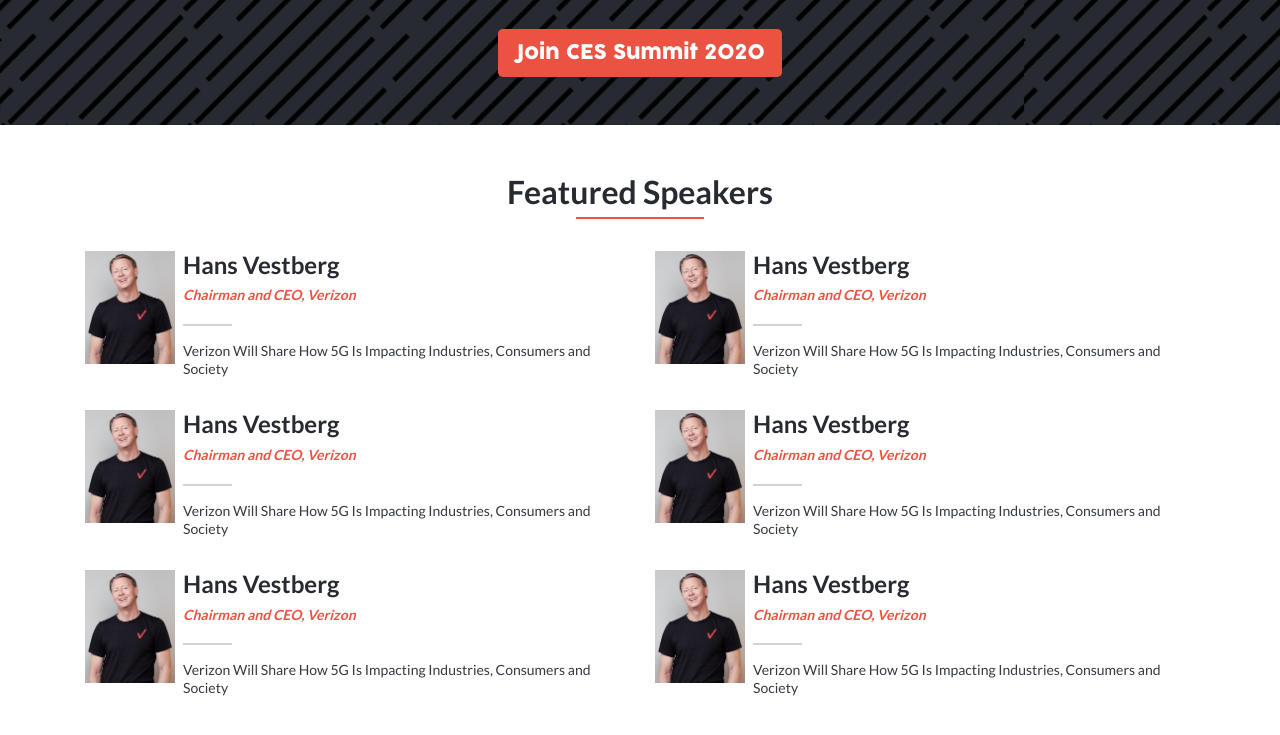
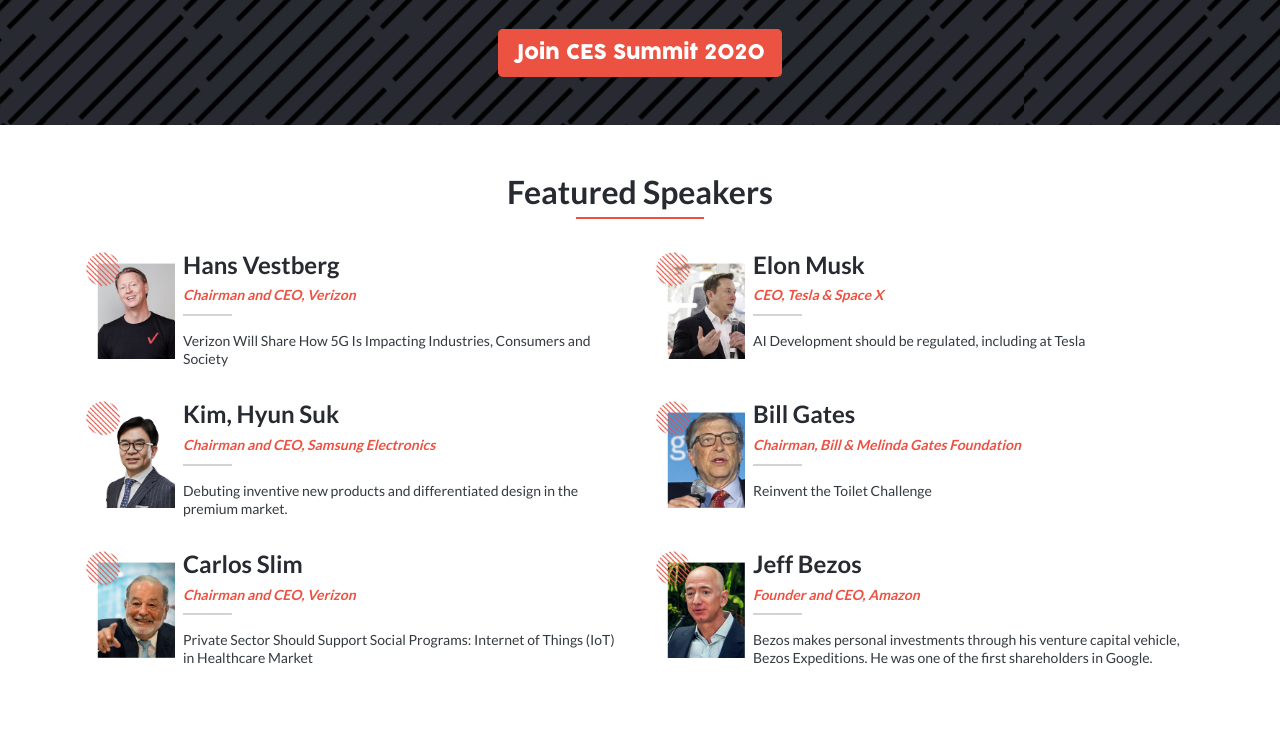
Before and after one commit to edxco/conference-website, a plain HTML site: page index.html in a window 1280 px wide. Shown: the part 1226-1961 px from the top of the page. Drawn offline with nearby package versions, Linux system fonts and the light colour scheme; files whose address does not match are found by name.

Commit message:
Featured Speakers

```diff
--- a/index.html
+++ b/index.html
@@ -220,7 +220,7 @@
                         <article class="card border-0 d-flex flex-row mt-3 pb-0 px-0 ps-auto">
                             <div class="row no-gutters align-self-center w-100">
                                 <div class="col-3 col-md-4 col-lg-2 card-img ml-0 pl-0">
-                                    <img src="img/speaker1.jpg" alt="Speaker photo">
+                                    <img src="img/speaker-1.jpg" alt="Speaker photo">
                                 </div>
                                 <div class="col-9 col-md-8 col-lg-10 align-self-start pl-2 pr-0 mr-0 w-100">
                                     <div class="card-body p-0 m-0">
@@ -240,15 +240,15 @@
                         <article class="card border-0 d-flex flex-row mt-3 pb-0 px-0 ps-auto">
                             <div class="row no-gutters align-self-center w-100">
                                 <div class="col-3 col-md-4 col-lg-2 card-img ml-0 pl-0">
-                                    <img src="img/speaker1.jpg" alt="Speaker photo">
+                                    <img src="img/speaker-2.jpg" alt="Speaker photo">
                                 </div>
                                 <div class="col-9 col-md-8 col-lg-10 align-self-start pl-2 pr-0 mr-0 w-100">
                                     <div class="card-body p-0 m-0">
                                         <h3 class="card-title font-16 bold-700 mb-1 speakers">
-                                            <p class="name mb-2">Hans Vestberg</p>
-                                            <p class="job">Chairman and CEO, Verizon</p>
+                                            <p class="name mb-2">Elon Musk</p>
+                                            <p class="job">CEO, Tesla & Space X</p>
                                             <a href="#">
-                                                <p class="text text-dark">Verizon Will Share How 5G Is Impacting Industries, Consumers and Society</p>
+                                                <p class="text text-dark">AI Development should be regulated, including at Tesla</p>
                                             </a>
                                         </h3>
                                     </div>
@@ -260,15 +260,15 @@
                         <article class="card border-0 d-flex flex-row mt-3 pb-0 px-0 ps-auto">
                             <div class="row no-gutters align-self-center w-100">
                                 <div class="col-3 col-md-4 col-lg-2 card-img ml-0 pl-0">
-                                    <img src="img/speaker1.jpg" alt="Speaker photo">
+                                    <img src="img/speaker-3.jpg" alt="Speaker photo">
                                 </div>
                                 <div class="col-9 col-md-8 col-lg-10 align-self-start pl-2 pr-0 mr-0 w-100">
                                     <div class="card-body p-0 m-0">
                                         <h3 class="card-title font-16 bold-700 mb-1 speakers">
-                                            <p class="name mb-2">Hans Vestberg</p>
-                                            <p class="job">Chairman and CEO, Verizon</p>
+                                            <p class="name mb-2">Kim, Hyun Suk</p>
+                                            <p class="job">Chairman and CEO, Samsung Electronics</p>
                                             <a href="#">
-                                                <p class="text text-dark">Verizon Will Share How 5G Is Impacting Industries, Consumers and Society</p>
+                                                <p class="text text-dark">Debuting inventive new products and differentiated design in the premium market.</p>
                                             </a>
                                         </h3>
                                     </div>
@@ -280,15 +280,15 @@
                         <article class="card border-0 d-flex flex-row mt-3 pb-0 px-0 ps-auto">
                             <div class="row no-gutters align-self-center w-100">
                                 <div class="col-3 col-md-4 col-lg-2 card-img ml-0 pl-0">
-                                    <img src="img/speaker1.jpg" alt="Speaker photo">
+                                    <img src="img/speaker-4.jpg" alt="Speaker photo">
                                 </div>
                                 <div class="col-9 col-md-8 col-lg-10 align-self-start pl-2 pr-0 mr-0 w-100">
                                     <div class="card-body p-0 m-0">
                                         <h3 class="card-title font-16 bold-700 mb-1 speakers">
-                                            <p class="name mb-2">Hans Vestberg</p>
-                                            <p class="job">Chairman and CEO, Verizon</p>
+                                            <p class="name mb-2">Bill Gates</p>
+                                            <p class="job">Chairman, Bill & Melinda Gates Foundation</p>
                                             <a href="#">
-                                                <p class="text text-dark">Verizon Will Share How 5G Is Impacting Industries, Consumers and Society</p>
+                                                <p class="text text-dark">Reinvent the Toilet Challenge</p>
                                             </a>
                                         </h3>
                                     </div>
@@ -300,15 +300,16 @@
                         <article class="card border-0 d-flex flex-row mt-3 pb-0 px-0 ps-auto">
                             <div class="row no-gutters align-self-center w-100">
                                 <div class="col-3 col-md-4 col-lg-2 card-img ml-0 pl-0">
-                                    <img src="img/speaker1.jpg" alt="Speaker photo">
+                                    <img src="img/speaker-5.jpg" alt="Speaker photo">
                                 </div>
                                 <div class="col-9 col-md-8 col-lg-10 align-self-start pl-2 pr-0 mr-0 w-100">
                                     <div class="card-body p-0 m-0">
                                         <h3 class="card-title font-16 bold-700 mb-1 speakers">
-                                            <p class="name mb-2">Hans Vestberg</p>
+                                            <p class="name mb-2">Carlos Slim</p>
                                             <p class="job">Chairman and CEO, Verizon</p>
                                             <a href="#">
-                                                <p class="text text-dark">Verizon Will Share How 5G Is Impacting Industries, Consumers and Society</p>
+                                                <p class="text text-dark">Private Sector Should Support Social Programs:
+                                                    Internet of Things (IoT) in Healthcare Market</p>
                                             </a>
                                         </h3>
                                     </div>
@@ -320,15 +321,15 @@
                         <article class="card border-0 d-flex flex-row mt-3 pb-0 px-0 ps-auto">
                             <div class="row no-gutters align-self-center w-100">
                                 <div class="col-3 col-md-4 col-lg-2 card-img ml-0 pl-0">
-                                    <img src="img/speaker1.jpg" alt="Speaker photo">
+                                    <img src="img/speaker-6.jpg" alt="Speaker photo">
                                 </div>
                                 <div class="col-9 col-md-8 col-lg-10 align-self-start pl-2 pr-0 mr-0 w-100">
                                     <div class="card-body p-0 m-0">
                                         <h3 class="card-title font-16 bold-700 mb-1 speakers">
-                                            <p class="name mb-2">Hans Vestberg</p>
-                                            <p class="job">Chairman and CEO, Verizon</p>
+                                            <p class="name mb-2">Jeff Bezos</p>
+                                            <p class="job">Founder and CEO, Amazon</p>
                                             <a href="#">
-                                                <p class="text text-dark">Verizon Will Share How 5G Is Impacting Industries, Consumers and Society</p>
+                                                <p class="text text-dark">Bezos makes personal investments through his venture capital vehicle, Bezos Expeditions. He was one of the first shareholders in Google.</p>
                                             </a>
                                         </h3>
                                     </div>
--- a/sass/style.scss
+++ b/sass/style.scss
@@ -194,7 +194,7 @@ nav {
         content: "";
         display: block;
         width: 11%;
-        padding-top: 20px;
+        padding-top: 10px;
         border-bottom: 2px solid $grey;
     }
 }
```
Also changed, not shown: css/style.css, img/circle_Mesa de trabajo 1.png (added), img/circle_Mesa de trabajo 1_Mesa de trabajo 1.png (added), img/speaker-1.jpg (added), img/speaker-2.jpg (added), img/speaker-3.jpg (added), img/speaker-4.jpg (added), img/speaker-5.jpg (added), img/speaker-6.jpg (added), img/speaker2.jpg (added).
